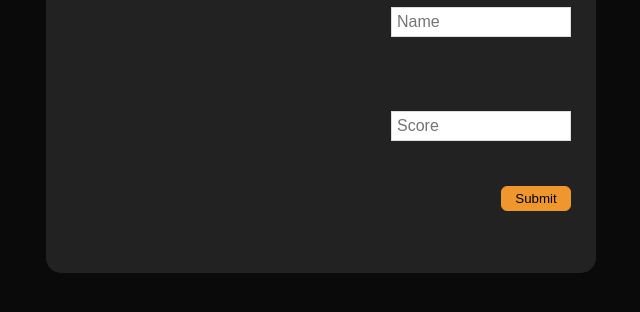
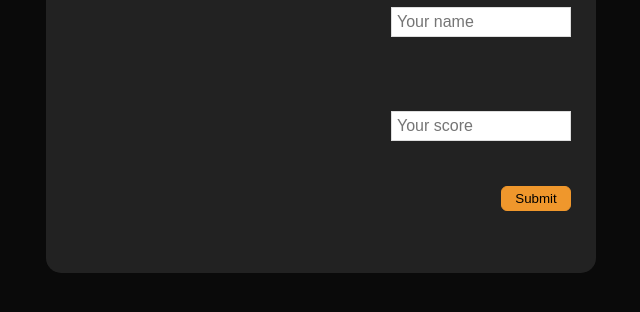
Before and after one commit to Balikuddembe/-Leaderboard-list-app, a website built with webpack: page dist/index.html in a window 1280 px wide. Shown: the part 164-476 px from the top of the page, without its empty margins (319-959 px from the left). Built offline with nearby package versions, Linux system fonts and the light colour scheme; no server answers.

Commit message:
Set up linters

```diff
--- a/dist/index.html
+++ b/dist/index.html
@@ -24,8 +24,8 @@
                     <h2>Add your score</h2>
                 </div>
                 <form id="user-form" action="submit">
-                    <input type="text" id="name" name="name" placeholder="Name"><br><br>
-                    <input type="number" id="score" name="score" placeholder="Score"><br>
+                    <input type="text" id="name" name="name" placeholder="Your name"><br><br>
+                    <input type="number" id="score" name="score" placeholder="Your score"><br>
                     <button class="add-btn" type="submit">Submit</button><br>
                 </form>
             </div>
--- a/package.json
+++ b/package.json
@@ -17,7 +17,7 @@
     "webpack-dev-server": "^4.11.1"
   },
   "name": "-leaderboard-list-app",
-  "description": "",
+  "description": "<a name=\"readme-top\"></a>",
   "version": "1.0.0",
   "main": "index.js",
   "dependencies": {
```
Also changed, not shown: dist/main.js (+1 -1 lines), .eslintrc.json, .github/workflows/linters.yml (added), .stylelintrc.json, 1 other file.
